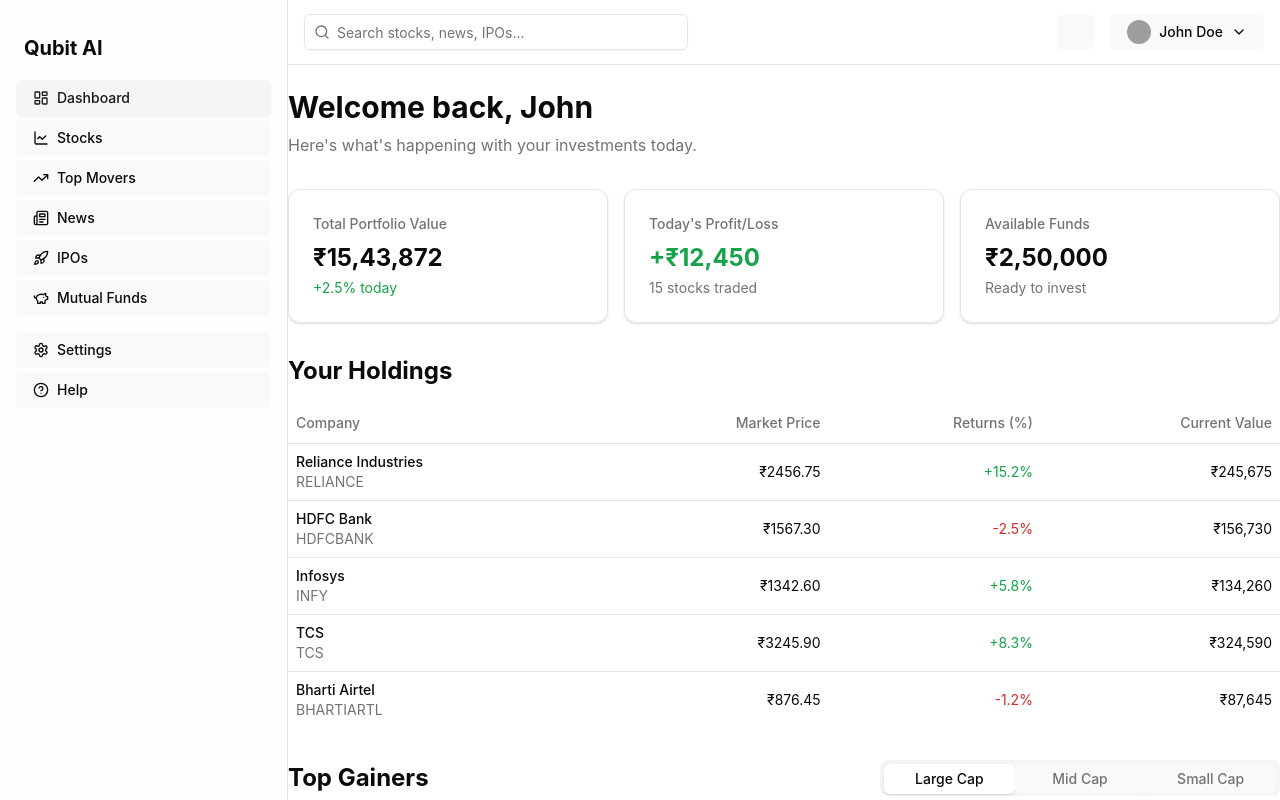
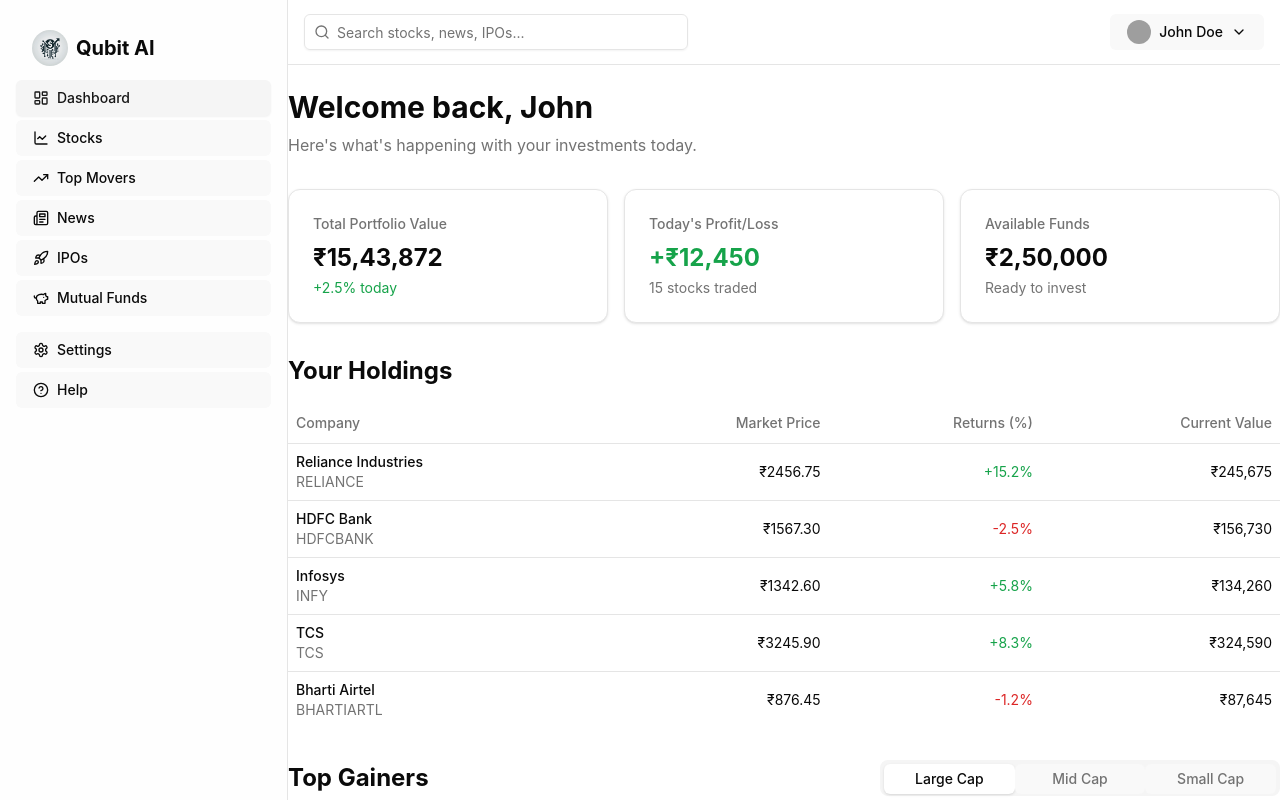
Before and after one commit to ambujbaranwal/mumbaiH, a React (Vite) app: page / in a window 1280 px wide. Built offline with nearby package versions, Linux system fonts and the light colour scheme; grey boxes are pictures that could not be loaded.

Commit message:
updatedLogo

```diff
--- a/index.html
+++ b/index.html
@@ -4,7 +4,7 @@
     <meta charset="UTF-8" />
     <link rel="icon" type="image/svg+xml" href="/vite.svg" />
     <meta name="viewport" content="width=device-width, initial-scale=1.0" />
-    <title>⚡️ Bolt.new + Vite + React</title>
+    <title>Qubit AI</title>
   </head>
   <body>
     <div id="root"></div>
--- a/src/components/navigation.tsx
+++ b/src/components/navigation.tsx
@@ -33,9 +33,15 @@ export function Navigation({ className }: { className?: string }) {
         className
       )}
     >
-      <div className="flex h-16 items-center px-2">
-        <h1 className="text-xl font-bold">Qubit AI</h1>
-      </div>
+<div className="flex h-16 items-center px-2">
+<img
+    src="public\logo.jpeg"
+    alt="Logo"
+    className="w-6 h-6 sm:w-8 sm:h-8 md:w-9 md:h-9 lg:w-9 lg:h-9 object-contain rounded-full m-2"
+/>
+
+  <h1 className="text-xl font-bold">Qubit AI</h1>
+</div>
       <div className="space-y-4">
         <div className="space-y-1">
           {navigation.map((item) => (
--- a/src/pages/dashboard.tsx
+++ b/src/pages/dashboard.tsx
@@ -32,9 +32,7 @@ export default function Dashboard() {
                 />
               </div>
             </div>
-            <Button variant="ghost" size="icon">
-              <Bell className="h-4 w-4" />
-            </Button>
+
             <Button variant="ghost" className="gap-2">
               <Avatar className="h-6 w-6">
                 <AvatarImage src="https://github.com/shadcn.png" />
```
Also changed, not shown: public/bot.png (added), public/logo.jpeg (added).
